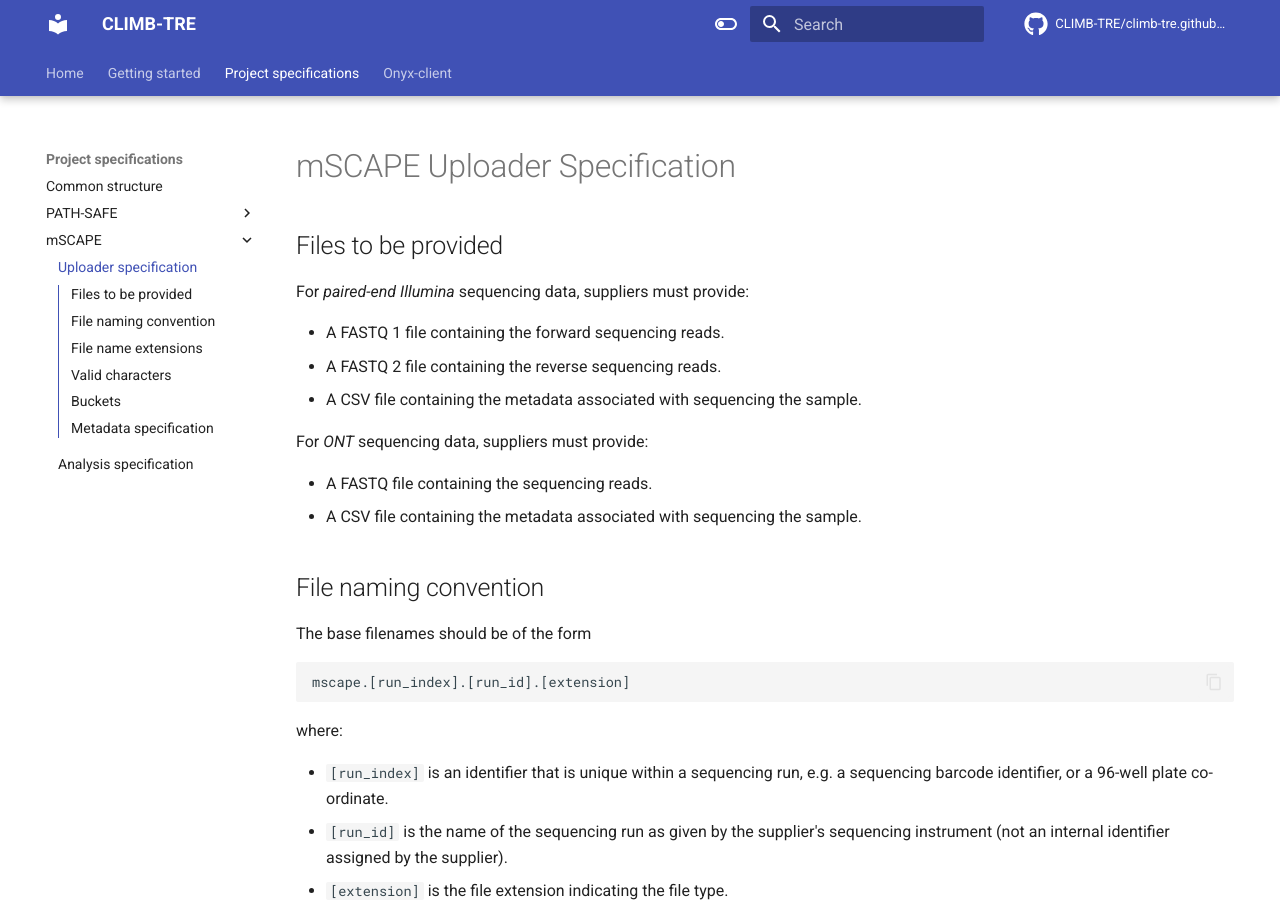
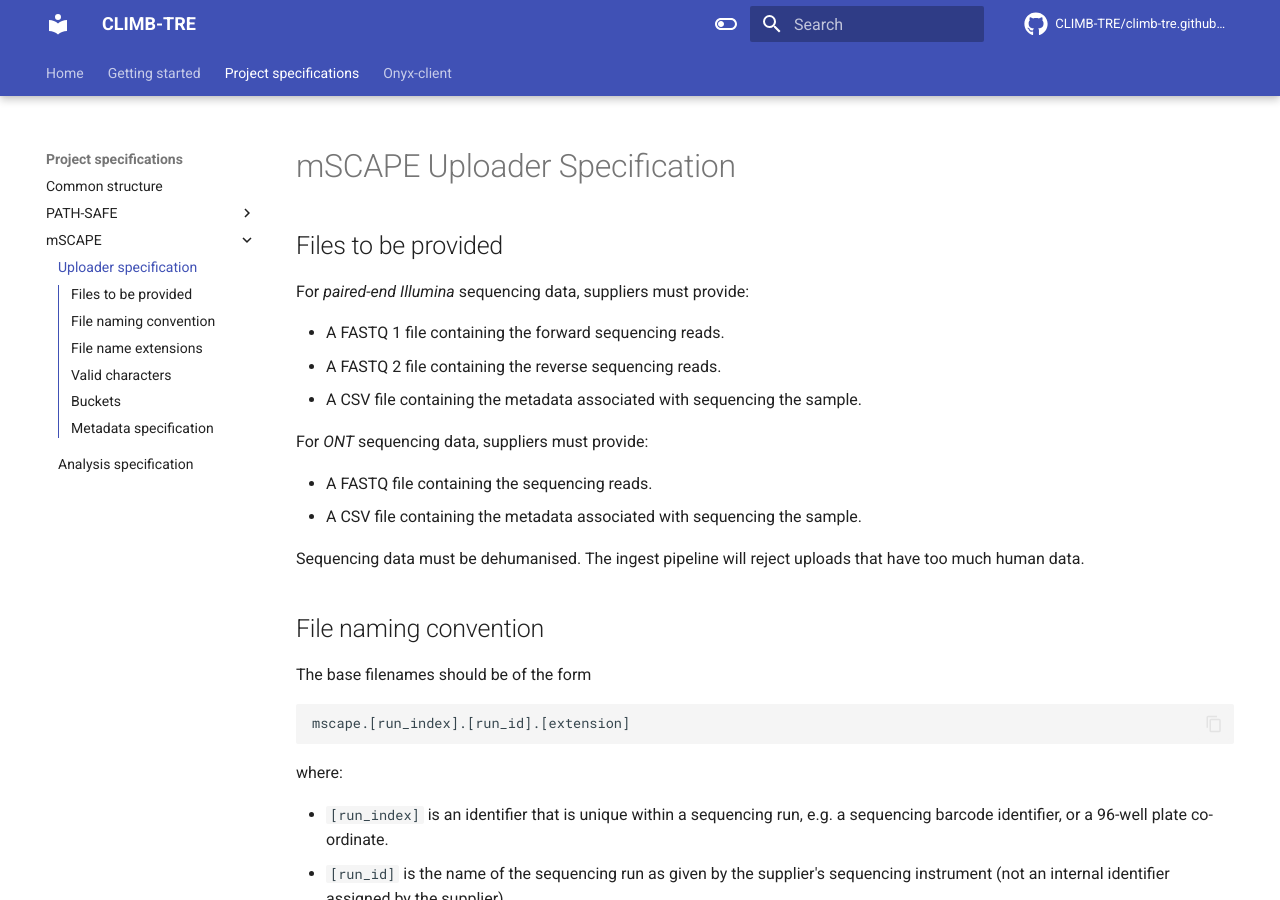
Before and after one commit to warrickball/climb-tre.github.io, an MkDocs documentation site: the page built from docs/mscape.md, in a window 1280 px wide and 900 px high. Built offline with MkDocs 1.6.1 and Material for MkDocs 9.7.7, drawn with Linux system fonts in a browser that asks for light colours; comment, search, counter and statistics services are not loaded.

Commit message:
note in MSCAPE spec that data needs to be dehumanised

```diff
--- a/docs/mscape.md
+++ b/docs/mscape.md
@@ -12,6 +12,9 @@ For *ONT* sequencing data, suppliers must provide:
 
 * A FASTQ file containing the sequencing reads.
 * A CSV file containing the metadata associated with sequencing the sample.
+
+Sequencing data must be dehumanised.  The ingest pipeline will reject
+uploads that have too much human data.
 
 ## File naming convention
 
```
